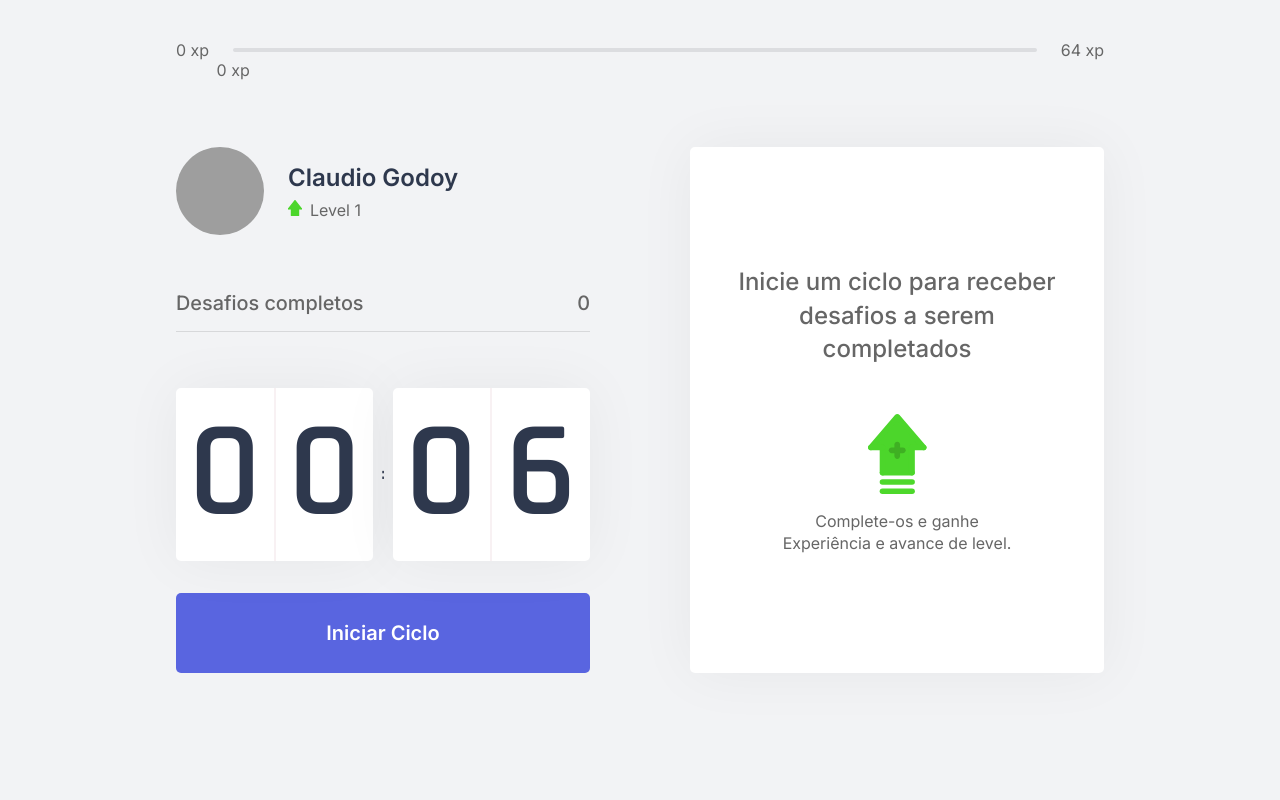
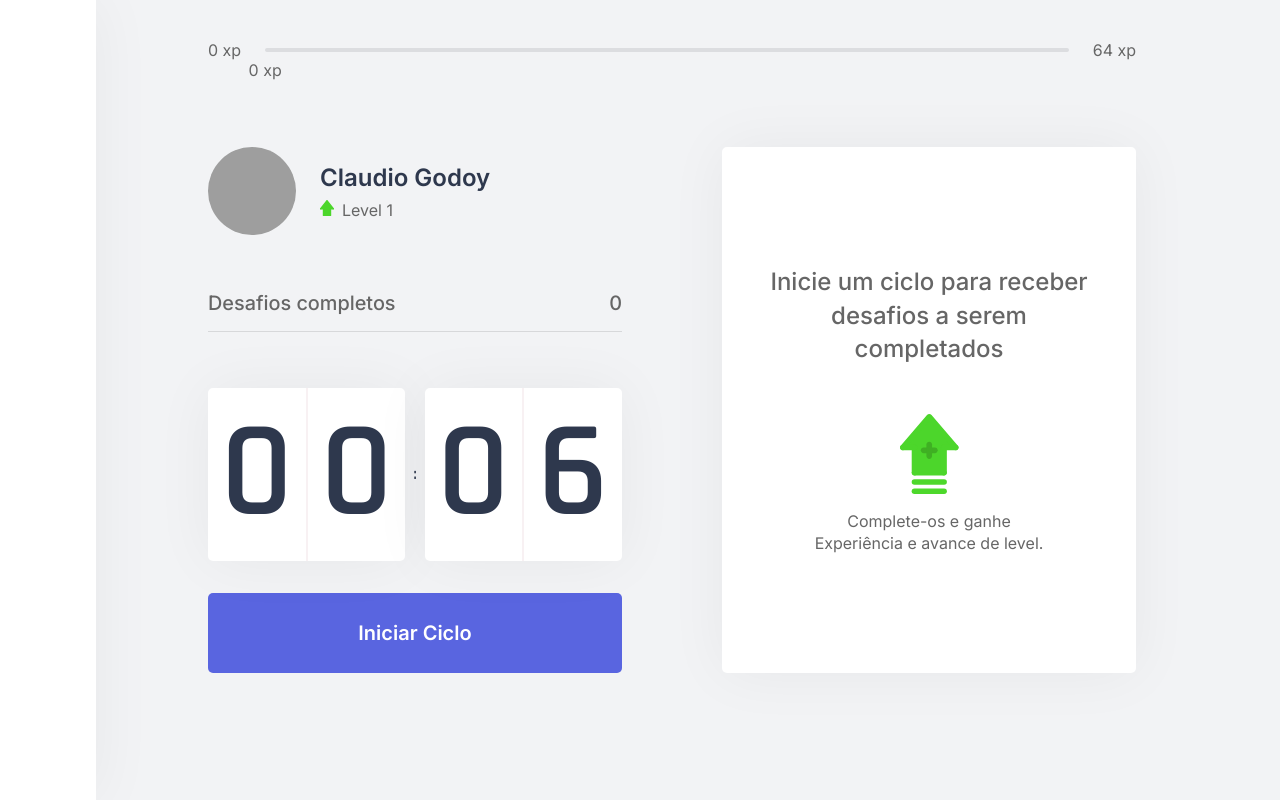
Before and after one commit to claudiogodoy99/Move-It, a Next.js app: page / in a window 1280 px wide. Built offline with nearby package versions, Linux system fonts and the light colour scheme; grey boxes are pictures that could not be loaded.

Commit message:
initializing side bar

```diff
--- /dev/null
+++ b/src/components/SideBar.tsx
@@ -0,0 +1,12 @@
+import React from 'react';
+import styles from '../styles/components/SideBar.module.css';
+
+const SideBar: React.FC = () => {
+  return (
+      <div className={styles.container}>
+
+      </div>
+  );
+}
+
+export default SideBar;
--- a/src/pages/_app.tsx
+++ b/src/pages/_app.tsx
@@ -1,13 +1,22 @@
 
 import React from 'react';
+import SideBar from '../components/SideBar';
 import '../styles/global.css';
 
 function MyApp({ Component, pageProps }) {
   return (
     <>
-
-        <Component {...pageProps} />
-
+      <div style={{
+        display:'flex'
+      }}>
+        <SideBar />
+        <div style={{
+          gridArea:"CN",
+          width: "90%"
+        }}>
+          <Component {...pageProps} />
+        </div>
+      </div>
     </>
   )
 }
--- /dev/null
+++ b/src/styles/components/SideBar.module.css
@@ -0,0 +1,11 @@
+.container{
+    display: flex;
+    flex-direction: column;
+    height: 100vh;
+    justify-content: center;
+    align-items: center;
+    width: 6rem;
+
+    background: var(--white);
+    box-shadow: 0 0 64px rgba(0,0,0,0.05);
+}
```
